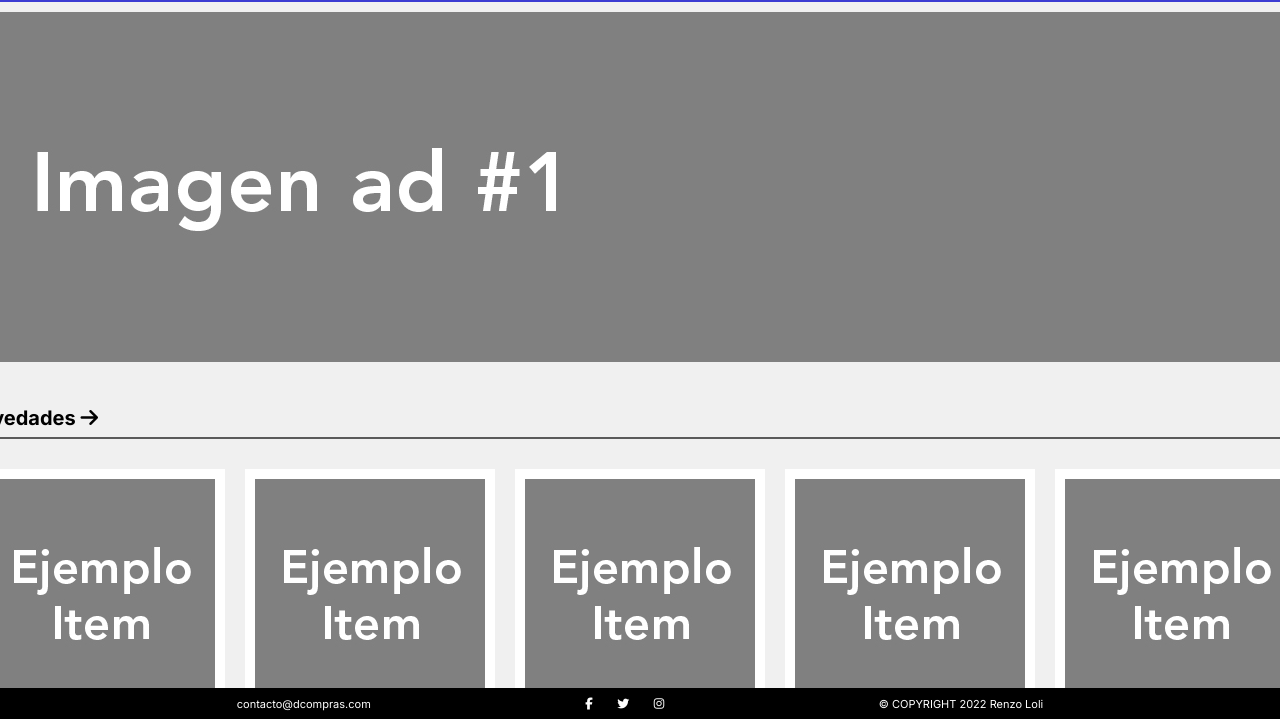
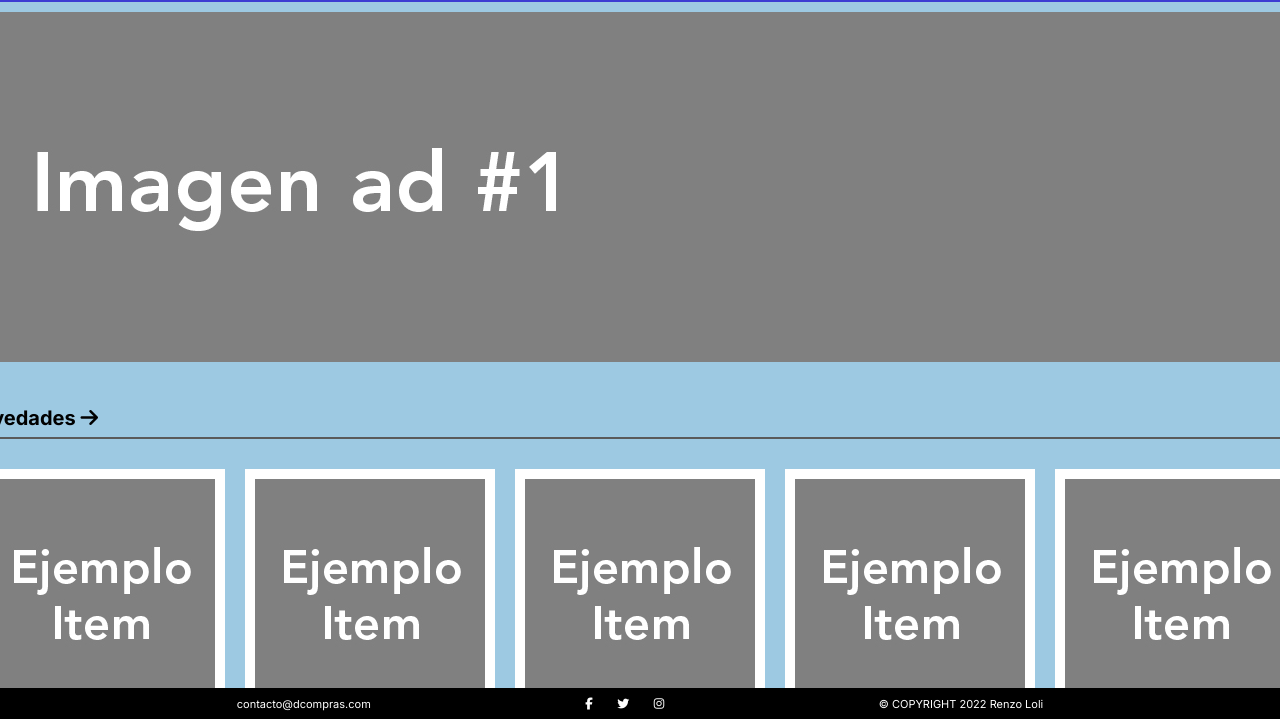
Before and after one commit to Rnzo77/proyecto_00, a plain HTML site: page index.html in a window 1280 px wide. Shown: the part 80-799 px from the top of the page. Drawn offline with Linux system fonts and the light colour scheme.

Commit message:
color azul

```diff
--- a/css/styles.css
+++ b/css/styles.css
@@ -14,7 +14,7 @@ a{
 
 .body-dcompras{
     font-family: 'Inter', sans-serif;
-    background-color: rgb(240, 240, 240);
+    background-color: rgb(157, 201, 226);
 }
 
 /* Propiedades del header */
```
